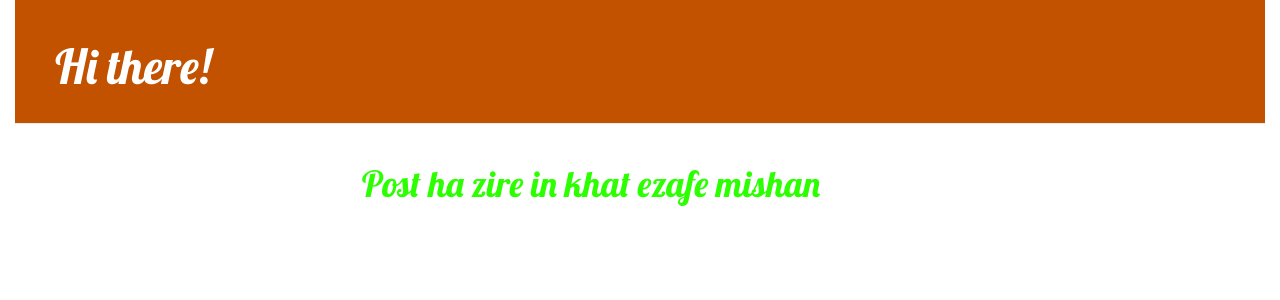
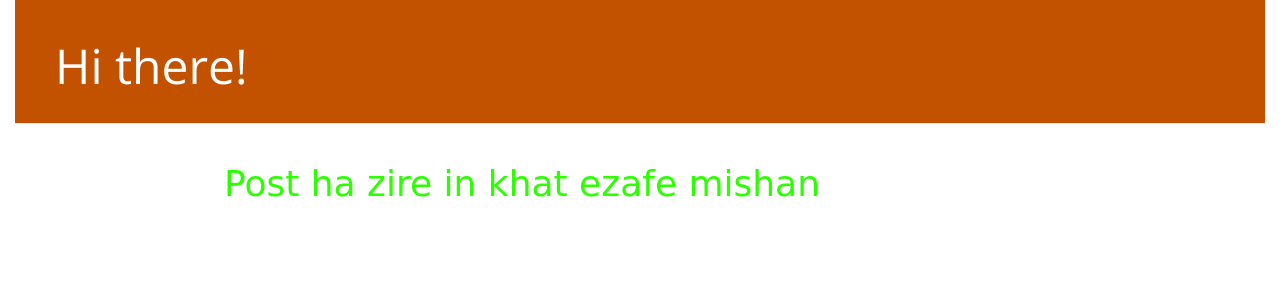
Before and after one commit to mrafshin/my-first-blog, a Django app: page / in a window 1280 px wide. Shown: the top 300 px of the page. Run offline with Django 3.2, Linux system fonts and the light colour scheme; data that the repository does not hold is empty; some libraries are stand-ins or nearby versions.

Commit message:
Change font

```diff
--- a/blog/static/css/blog.css
+++ b/blog/static/css/blog.css
@@ -1,6 +1,6 @@
 h1 {color: rgb(43, 255, 0); }
 h1 a, h2 a {color: rgb(43, 255, 0); }
 body { padding-left: 15px; padding-right: 15px;}
-h1 a, h2 a { color: rgb(94, 255, 0); font-family: 'Lobster'; }
-.page-header {     background-color: #C25100;     margin-top: 0;     padding: 20px 20px 20px 40px; } .page-header h1, .page-header h1 a, .page-header h1 a:visited, .page-header h1 a:active {     color: #ffffff;     font-size: 36pt;     text-decoration: none; } .content {     margin-left: 40px; } h1, h2, h3, h4 {     font-family: 'Lobster', cursive; } .date {     color: #828282; } .save {     float: right; } .post-form textarea, .post-form input {     width: 100%; } .top-menu, .top-menu:hover, .top-menu:visited {     color: #ffffff;     float: right;     font-size: 26pt;     margin-right: 20px; } .post {     margin-bottom: 70px; } .post h2 a, .post h2 a:visited {     color: #000000; }
+h1 a, h2 a { color: rgb(94, 255, 0); font-family: 'Open Sans', sans-serif; }
+.page-header {     background-color: #C25100;     margin-top: 0;     padding: 20px 20px 20px 40px; } .page-header h1, .page-header h1 a, .page-header h1 a:visited, .page-header h1 a:active {     color: #ffffff;     font-size: 36pt;     text-decoration: none; } .content {     margin-left: 40px; } h1, h2, h3, h4 {     font-family: 'Lobster', cursive; } .date {     color: #828282; } .save {     float: right; } .post-form textarea, .post-form input {     width: 100%; } .top-menu, .top-menu:hover, .top-menu:visited {     color: #ffffff;     float: right;     font-size: 26pt;     margin-right: 20px; } .post {     margin-bottom: 70px; } .post h2 a, .post h2 a:visited {     color: #000000; font-family: 'Open Sans', sans-serif;}
 p:last-child { color: rgb(255, 0, 191); }
--- a/blog/templates/blog/base.html
+++ b/blog/templates/blog/base.html
@@ -1,7 +1,8 @@
 {% load static %}
 <html>
     <head>
-        <link href="//fonts.googleapis.com/css?family=Lobster&subset=latin,latin-ext" rel="stylesheet" type="text/css">
+        <!-- <link href="//fonts.googleapis.com/css?family=Lobster&subset=latin,latin-ext" rel="stylesheet" type="text/css"> -->
+        <link href="https://fonts.googleapis.com/css?family=Open+Sans&display=swap" rel="stylesheet" type="text/css">
         <link rel="stylesheet" href="//maxcdn.bootstrapcdn.com/bootstrap/3.2.0/css/bootstrap.min.css">
         <link rel="stylesheet" href="//maxcdn.bootstrapcdn.com/bootstrap/3.2.0/css/bootstrap-theme.min.css">
         <link rel="stylesheet" href="{% static 'css/blog.css' %}">
```
